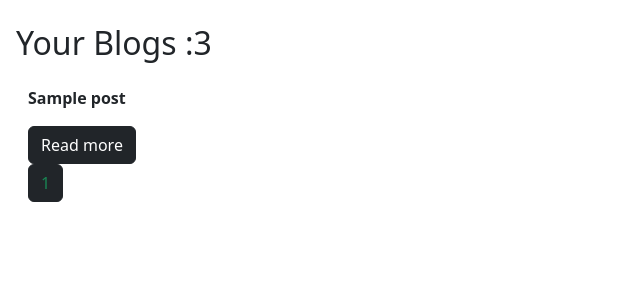
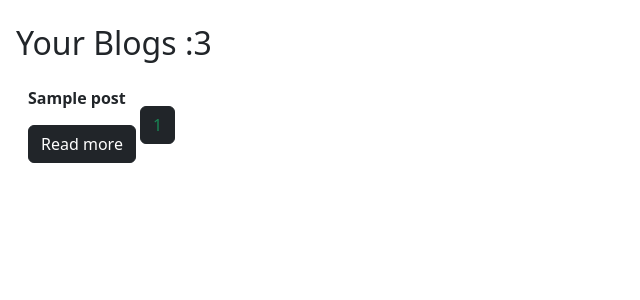
Before and after one commit to PracticalMagicProgramming/snake_case-blog, a Flask app: page /blogs/1 in a window 1280 px wide. Shown: the part 40-340 px from the top of the page, without its empty margins (0-640 px from the left). Run offline with Flask 2, Linux system fonts and the light colour scheme; a user stored in the database is signed in; tables that the repository leaves empty hold one stand-in row (values such as "Sample post"); some libraries are stand-ins or nearby versions.

Commit message:
Update feed.html

```diff
--- a/Templates/feed.html
+++ b/Templates/feed.html
@@ -11,7 +11,7 @@
 
     <div class="container-fluid pe-4 mb-4">
 
-        <div>
+        <div class="btn-group-vertical">
         {% for blog in  all_blogs.items %}
                <b> {{ blog.title }} </b>
                <p> {{ blog.username }}</p>
```
